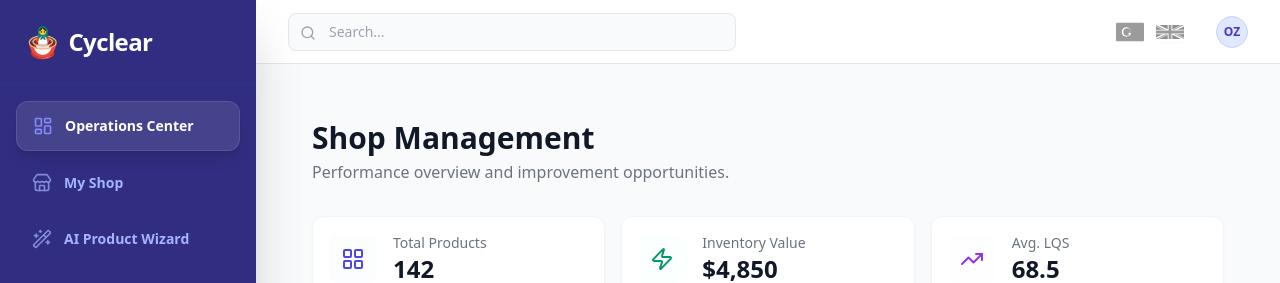
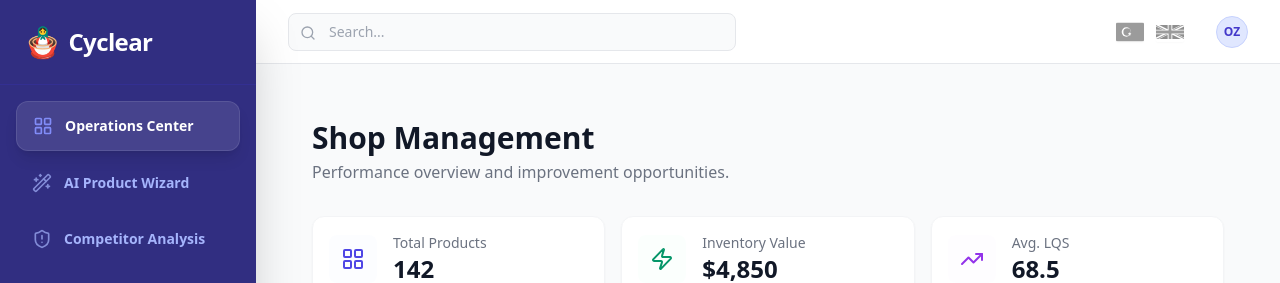
Before and after one commit to ugurozan-eng/beyond-words-analytics, a React (Vite) app in the folder frontend/: page / in a window 1280 px wide. Both pictures are taken after a click on the button "auth.start_demo". Shown: the top 283 px of the page. Built offline with nearby package versions, Linux system fonts and the light colour scheme; no server answers.

Commit message:
Update Sidebar navigation: remove My Shop, update icons

```diff
--- a/frontend/src/components/dashboard/Sidebar.jsx
+++ b/frontend/src/components/dashboard/Sidebar.jsx
@@ -1,5 +1,5 @@
 import React from 'react';
-import { LayoutDashboard, Search, ShieldAlert, Settings, LogOut, Crown, Wand2, Calculator, BarChart2, Eye, Store } from 'lucide-react';
+import { LayoutGrid, Search, ShieldAlert, Settings, LogOut, Crown, Wand2, Calculator, BarChart3 } from 'lucide-react';
 import { useAuth } from '../../context/AuthContext';
 import { useTranslation } from 'react-i18next';
 
@@ -8,13 +8,12 @@ const Sidebar = ({ activeView, onNavigate, onLogout, onUpgrade }) => {
     const { isPro } = useAuth();
 
     const menuItems = [
-        { id: 'dashboard', label: t('sidebar.dashboard'), icon: LayoutDashboard },
-        { id: 'my-shop', label: t('sidebar.my_shop'), icon: Store },
+        { id: 'dashboard', label: t('sidebar.dashboard'), icon: LayoutGrid },
         { id: 'create-listing', label: t('sidebar.ai_wizard'), icon: Wand2 },
         { id: 'competitor-analysis', label: t('sidebar.competitor_analysis'), icon: ShieldAlert },
         { id: 'keyword-explorer', label: t('sidebar.keyword_explorer'), icon: Search },
         { id: 'profit-calculator', label: t('sidebar.profit_calculator'), icon: Calculator },
-        { id: 'analysis', label: t('sidebar.analysis'), icon: BarChart2 },
+        { id: 'analysis', label: t('sidebar.analysis'), icon: BarChart3 },
         { id: 'settings', label: t('sidebar.settings'), icon: Settings },
     ];
 
```
